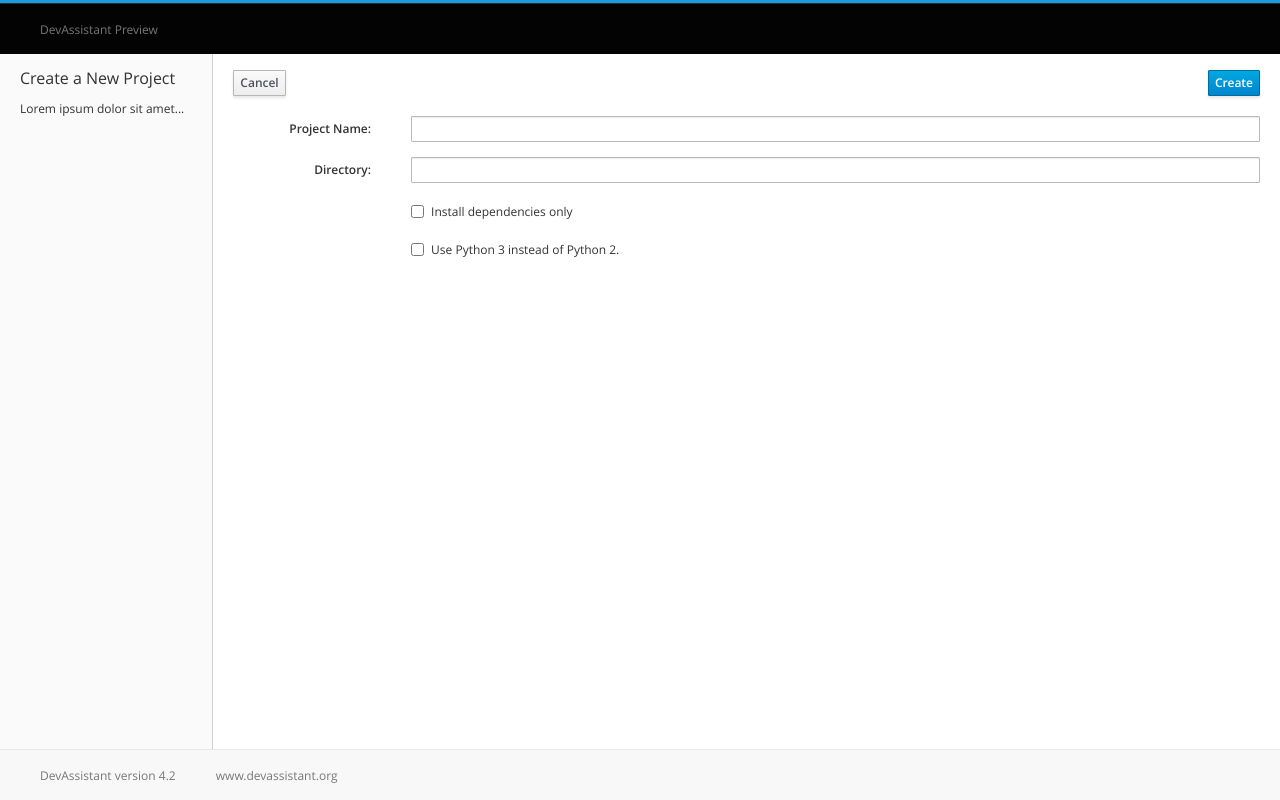
After one commit to asamalik/da-ui, a Flask app: page /runnable/ in a window 1280 px wide. The commit adds this page. Run offline with Flask 2, Linux system fonts and the light colour scheme; some libraries are stand-ins or nearby versions.

Commit message:
views for the tree of runnables

```diff
--- a/da_ui/__init__.py
+++ b/da_ui/__init__.py
@@ -10,6 +10,9 @@ app.config['SQLALCHEMY_DATABASE_URI'] = 'sqlite:///{0}'.format(os.path.join('..'
 db = SQLAlchemy(app)
 
 
+
+
+
 @app.route('/')
 def index():
     runables = ["Create a New Project", "Tweak an Existing Project", "Prepare an Environment", "Extras"]
@@ -17,6 +20,34 @@ def index():
     return flask.render_template('home.html', runables=runables, actions=actions)
 
 
-@app.route('/runnable/<section>/')
-def section(section):
-    return flask.render_template('section.html')
+@app.route('/section/')
+def section():
+    runables = ["Python", "Node.js", "Ruby", "PHP"]
+    return flask.render_template('section.html',
+        runables=runables,
+        title="Create a New Project",
+        description="Lorem ipsum dolor sit amet...")
+
+@app.route('/runnable/')
+def runnable():
+    runables = ["Python", "Node.js", "Ruby", "PHP"]
+    return flask.render_template('runnable.html',
+        runables=runables,
+        title="Create a New Project",
+        description="Lorem ipsum dolor sit amet...")
+
+@app.route('/running/')
+def running():
+    runables = ["Python", "Node.js", "Ruby", "PHP"]
+    return flask.render_template('running.html',
+        runables=runables,
+        title="Create a New Project",
+        description="Lorem ipsum dolor sit amet...")
+
+@app.route('/finished/')
+def finished():
+    runables = ["Python", "Node.js", "Ruby", "PHP"]
+    return flask.render_template('finished.html',
+        runables=runables,
+        title="Create a New Project",
+        description="Lorem ipsum dolor sit amet...")
--- a/da_ui/templates/layout.html
+++ b/da_ui/templates/layout.html
@@ -57,7 +57,15 @@
 </head>
 <body style="padding-top:50px">
 
-<nav class="navbar navbar-default navbar-pf navbar-fixed-top">
+<nav class="navbar navbar-default navbar-pf navbar-fixed-top" role="navigation">
+  <div class="navbar-header">
+    <button type="button" class="navbar-toggle" data-toggle="collapse" data-target=".navbar-collapse-1">
+      <span class="sr-only">Toggle navigation</span>
+      <span class="icon-bar"></span>
+      <span class="icon-bar"></span>
+      <span class="icon-bar"></span>
+    </button>
+  </div>
   <div class="container-fluid">
       <a class="navbar-text" href="#">DevAssistant Preview</a>
   </div><!-- /.container-fluid -->
--- /dev/null
+++ b/da_ui/templates/runnable.html
@@ -0,0 +1,51 @@
+{% extends "layout.html" %}
+{% block body %}
+<div class="row">
+  <div class="col-sm-9 col-md-10 col-sm-push-3 col-md-push-2">
+    <br>
+    <a href="#" class="btn btn-default">Cancel </a>
+    <a href="#" class="btn btn-primary pull-right">Create </a>
+    <br>
+    <br>
+    <form class="form-horizontal">
+
+      <div class="form-group">
+        <label class="col-sm-2 control-label">Project Name:</label>
+        <div class="col-sm-10">
+          <input type="email" class="form-control" id="inputEmail3" placeholder="">
+        </div>
+      </div>
+
+      <div class="form-group">
+        <label class="col-sm-2 control-label">Directory:</label>
+        <div class="col-sm-10">
+          <input type="email" class="form-control" id="inputEmail3" placeholder="">
+        </div>
+      </div>
+
+      {% for option in ["Install dependencies only", "Use Python 3 instead of Python 2."] %}
+      <div class="form-group">
+        <div class="col-sm-offset-2 col-sm-10">
+          <div class="checkbox">
+            <label>
+              <input type="checkbox"> {{ option }}
+            </label>
+          </div>
+        </div>
+      </div>
+      {% endfor %}
+
+    </form>
+
+
+
+
+  </div>
+  <div class="col-sm-3 col-md-2 col-sm-pull-9 col-md-pull-10 sidebar-pf sidebar-pf-left">
+    <h3> {{ title }} </h3>
+    <p> {{ description }} </p>
+  </div>
+</div>
+
+
+{% endblock %}
```
Also changed, not shown: da_ui/templates/finished.html (added, +30 -0 lines), da_ui/templates/running.html (added, +30 -0 lines), da_ui/templates/section.html (+29 -2 lines), 6 other files.
